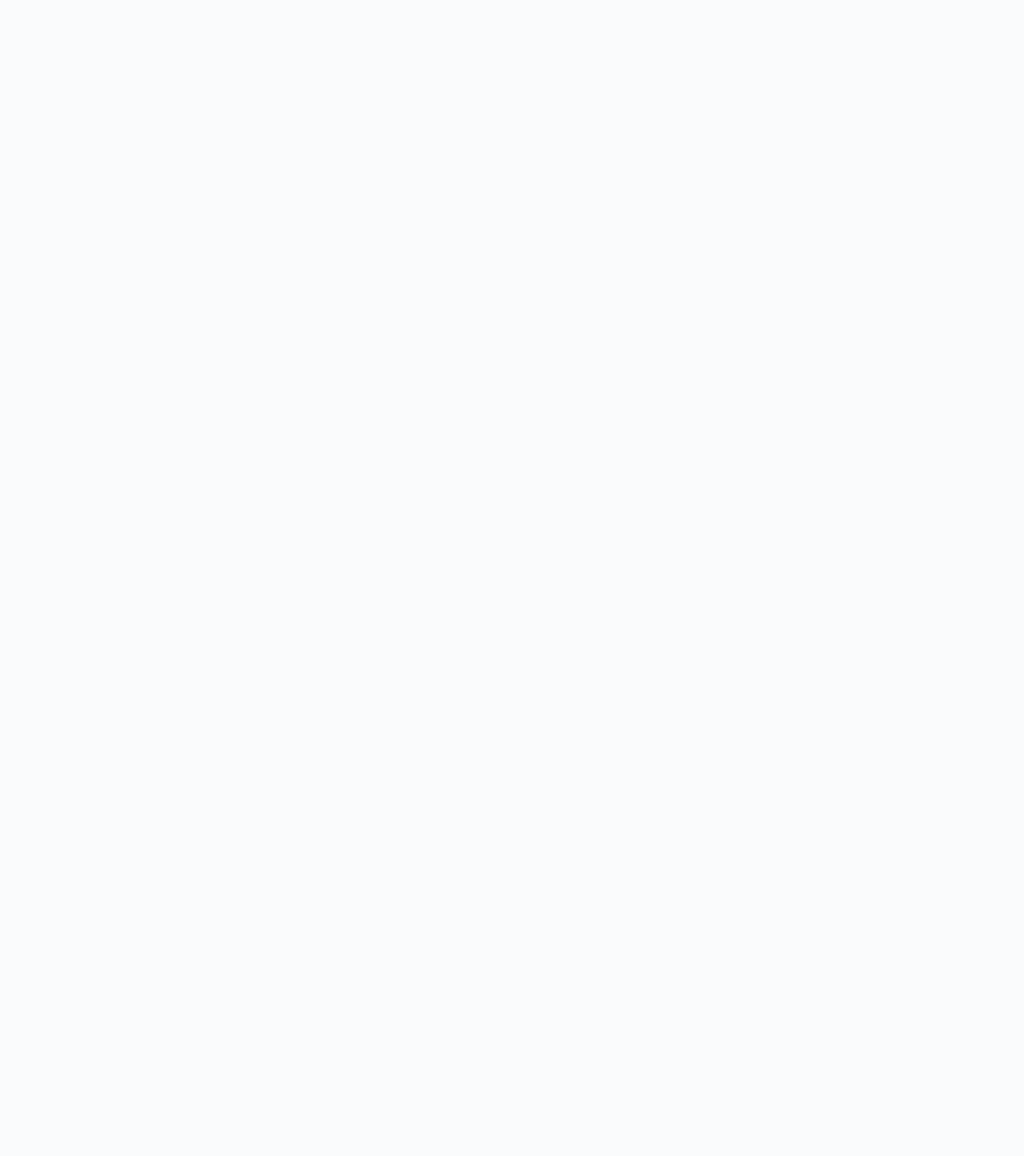
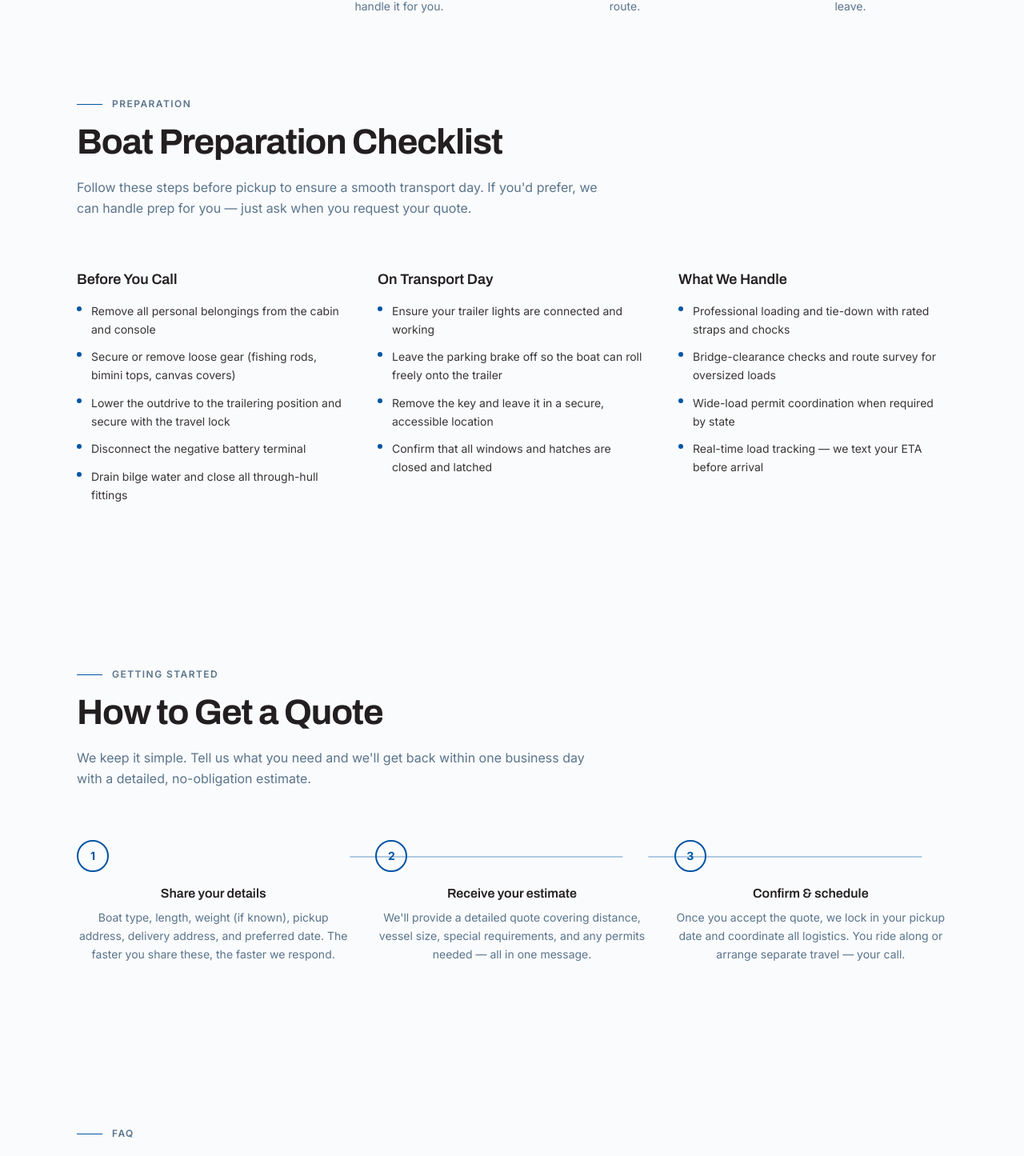
Before and after one commit to kiermurrdev/blue-line-website, a Next.js app: page /process in a window 1280 px wide. Shown: the part 1118-2563 px from the top of the page at 80% size. Before the commit the page ends 800 px from the top, so only its background shows below. Built offline with nearby package versions, Linux system fonts and the light colour scheme.

Commit message:
feat: implement /process page with boat prep guide and quote process

```diff
--- a/src/app/process/page.tsx
+++ b/src/app/process/page.tsx
@@ -1,13 +1,151 @@
+/** /process — How It Works + boat prep guide + quote process. */
+
 import type { Metadata } from "next";
+import { Hero } from "@/components/sections/Hero";
 import { ProcessSteps } from "@/components/sections/ProcessSteps";
+import { FaqAccordion } from "@/components/sections/FaqAccordion";
+import { QuoteCta } from "@/components/sections/QuoteCta";
+import { Container } from "@/components/ui/Container";
+import { SectionHeading } from "@/components/ui/SectionHeading";
+import { getBoatPrepGuide, getQuoteProcessInfo, getFaqs } from "@/lib/content";
 
+/** Per-page metadata for the process page. */
 export const metadata: Metadata = {
-  title: "Process — Blue Line Marine Transport",
+  title: "How It Works — Blue Line Marine Transport",
+  description:
+    "Learn how Blue Line Marine Transport moves your boat safely: quote, prep & pickup, secure transport, and delivery. Plus a complete boat preparation checklist.",
+  alternates: {
+    canonical: "/process",
+  },
+  openGraph: {
+    type: "website",
+    title: "How It Works — Blue Line Marine Transport",
+    description:
+      "Learn how Blue Line Marine Transport moves your boat safely: quote, prep & pickup, secure transport, and delivery. Plus a complete boat preparation checklist.",
+    siteName: "Blue Line Marine Transport",
+    locale: "en_US",
+    url: "/process",
+  },
 };
 
-/** How It Works — the 4-step process. */
+/** Boat preparation checklist — scannable sections with headings + lists. */
+function PrepGuide() {
+  const guide = getBoatPrepGuide();
+  if (!guide) return null;
+
+  return (
+    <section className="bg-surface-section section-rhythm" aria-labelledby="prep-heading">
+      <Container>
+        <SectionHeading
+          eyebrow="Preparation"
+          title={guide.heading}
+          lede={guide.lede}
+        />
+
+        <div className="mx-auto grid gap-10 md:grid-cols-3">
+          {guide.sections.map((section) => (
+            <div key={section.heading}>
+              <h3 className="mb-4 font-display text-lg font-semibold leading-snug text-ink">
+                {section.heading}
+              </h3>
+              <ul className="space-y-3" role="list">
+                {section.items.map((item) => (
+                  <li key={item} className="flex gap-3 text-sm leading-relaxed text-ink/90">
+                    {/* Bullet — blue-line motif */}
+                    <span
+                      className="mt-[5px] block h-1.5 w-1.5 shrink-0 rounded-full bg-brand"
+                      aria-hidden="true"
+                    />
+                    <span>{item}</span>
+                  </li>
+                ))}
+              </ul>
+            </div>
+          ))}
+        </div>
+      </Container>
+    </section>
+  );
+}
+
+/** Quote process explanation — numbered steps. */
+function QuoteProcess() {
+  const info = getQuoteProcessInfo();
+  if (!info) return null;
+
+  return (
+    <section className="bg-surface-section-alt section-rhythm" aria-labelledby="quote-heading">
+      <Container>
+        <SectionHeading
+          eyebrow="Getting Started"
+          title={info.heading}
+          lede={info.lede}
+        />
+
+        <ol className="mx-auto grid gap-8 md:grid-cols-3">
+          {info.steps.map((step, idx) => (
+            <li key={step.title} className="relative flex flex-col text-center">
+              {/* Step number */}
+              <span
+                className="flex h-10 w-10 shrink-0 items-center justify-center rounded-full border-2 border-brand bg-surface-section text-sm font-bold text-brand"
+                aria-hidden="true"
+              >
+                {idx + 1}
+              </span>
+
+              {/* Content */}
+              <div className="mt-4">
+                <h3 className="font-display text-base font-semibold leading-snug text-ink">
+                  {step.title}
+                </h3>
+                <p className="mt-2 max-w-[65ch] text-sm leading-relaxed text-steel md:mx-auto">
+                  {step.description}
+                </p>
+              </div>
+
+              {/* Connector line — desktop only */}
+              {idx < info.steps.length - 1 && (
+                <span
+                  className="absolute top-5 hidden h-[2px] w-full -translate-x-1/2 translate-x-full bg-brand/30 md:block"
+                  aria-hidden="true"
+                />
+              )}
+            </li>
+          ))}
+        </ol>
+      </Container>
+    </section>
+  );
+}
+
+/** How It Works — the process page. */
 export default function ProcessPage() {
   return (
-    <ProcessSteps />
+    <>
+      {/* Hero — single H1 on this page */}
+      <Hero
+        title="How We Move Your Boat"
+        subtitle="From your first call to delivery at the destination, here's exactly what happens — and how to prepare."
+      />
+
+      {/* Section 2: ProcessSteps (full form) */}
+      <ProcessSteps />
+
+      {/* Section 3: Boat preparation checklist */}
+      <PrepGuide />
+
+      {/* Section 4: Quote process explanation */}
+      <QuoteProcess />
+
+      {/* Section 5: Prep-focused FAQ */}
+      <FaqAccordion context="prep" />
+
+      {/* Section 6: CTA */}
+      <QuoteCta
+        eyebrow="Ready to Get Started?"
+        title="Move Your Boat with Confidence"
+        lede="Request a free, no-obligation quote or call us directly — we respond within one business day."
+      />
+    </>
   );
 }
--- a/src/content/pages/process.ts
+++ b/src/content/pages/process.ts
@@ -29,3 +29,62 @@ export const processSteps: ProcessStep[] = [
       "We deliver to your destination, unload carefully, and confirm everything is in order before we leave.",
   },
 ];
+
+/** Boat preparation guidance — scannable checklist by category. */
+export const boatPrepGuide = {
+  heading: "Boat Preparation Checklist",
+  lede: "Follow these steps before pickup to ensure a smooth transport day. If you'd prefer, we can handle prep for you — just ask when you request your quote.",
+  sections: [
+    {
+      heading: "Before You Call",
+      items: [
+        "Remove all personal belongings from the cabin and console",
+        "Secure or remove loose gear (fishing rods, bimini tops, canvas covers)",
+        "Lower the outdrive to the trailering position and secure with the travel lock",
+        "Disconnect the negative battery terminal",
+        "Drain bilge water and close all through-hull fittings",
+      ],
+    },
+    {
+      heading: "On Transport Day",
+      items: [
+        "Ensure your trailer lights are connected and working",
+        "Leave the parking brake off so the boat can roll freely onto the trailer",
+        "Remove the key and leave it in a secure, accessible location",
+        "Confirm that all windows and hatches are closed and latched",
+      ],
+    },
+    {
+      heading: "What We Handle",
+      items: [
+        "Professional loading and tie-down with rated straps and chocks",
+        "Bridge-clearance checks and route survey for oversized loads",
+        "Wide-load permit coordination when required by state",
+        "Real-time load tracking — we text your ETA before arrival",
+      ],
+    },
+  ],
+};
+
+/** Quote process explanation. */
+export const quoteProcessInfo = {
+  heading: "How to Get a Quote",
+  lede: "We keep it simple. Tell us what you need and we'll get back within one business day with a detailed, no-obligation estimate.",
+  steps: [
+    {
+      title: "Share your details",
+      description:
+        "Boat type, length, weight (if known), pickup address, delivery address, and preferred date. The faster you share these, the faster we respond.",
+    },
+    {
+      title: "Receive your estimate",
+      description:
+        "We'll provide a detailed quote covering distance, vessel size, special requirements, and any permits needed — all in one message.",
+    },
+    {
+      title: "Confirm & schedule",
+      description:
+        "Once you accept the quote, we lock in your pickup date and coordinate all logistics. You ride along or arrange separate travel — your call.",
+    },
+  ],
+};
--- a/src/lib/content.ts
+++ b/src/lib/content.ts
@@ -3,7 +3,7 @@
  * Today reads from src/content/*; tomorrow reads Sanity via GROQ with identical signatures.
  */
 
-import type { Service, Faq, Testimonial, GalleryItem, CoverageArea, AboutPageContent } from "@/types/content";
+import type { Service, Faq, Testimonial, GalleryItem, CoverageArea, AboutPageContent, BoatPrepGuide, QuoteProcessInfo } from "@/types/content";
 
 // ── Local content imports (all data lives here) ────────────────────────
 
@@ -14,7 +14,7 @@ import { testimonials } from "@/content/testimonials";
 import { galleryItems } from "@/content/gallery";
 import { coverageAreas } from "@/content/coverage";
 import { aboutPageContent } from "@/content/pages/about";
-import { processSteps } from "@/content/pages/process";
+import { processSteps, boatPrepGuide, quoteProcessInfo } from "@/content/pages/process";
 
 // ── Re-exports (for backwards compat) ─────────────────────────────────
 
@@ -70,3 +70,13 @@ export function getPageContent(name: string) {
 export function getAboutPageContent(): AboutPageContent | null {
   return aboutPageContent;
 }
+
+/** Boat preparation checklist. */
+export function getBoatPrepGuide(): BoatPrepGuide | null {
+  return boatPrepGuide;
+}
+
+/** Quote process explanation. */
+export function getQuoteProcessInfo(): QuoteProcessInfo | null {
+  return quoteProcessInfo;
+}
```
Also changed, not shown: src/types/content.ts (+19 -0 lines).
